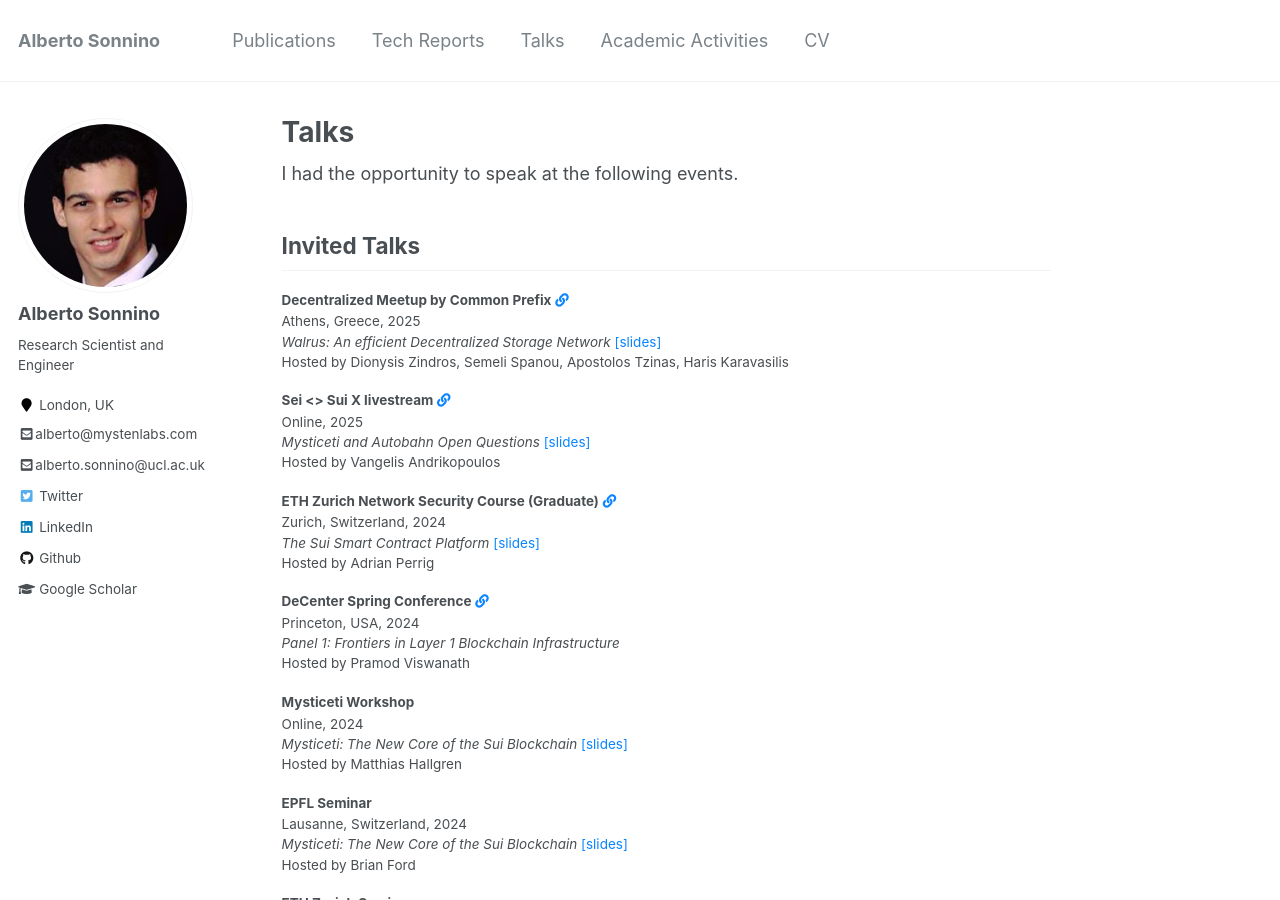
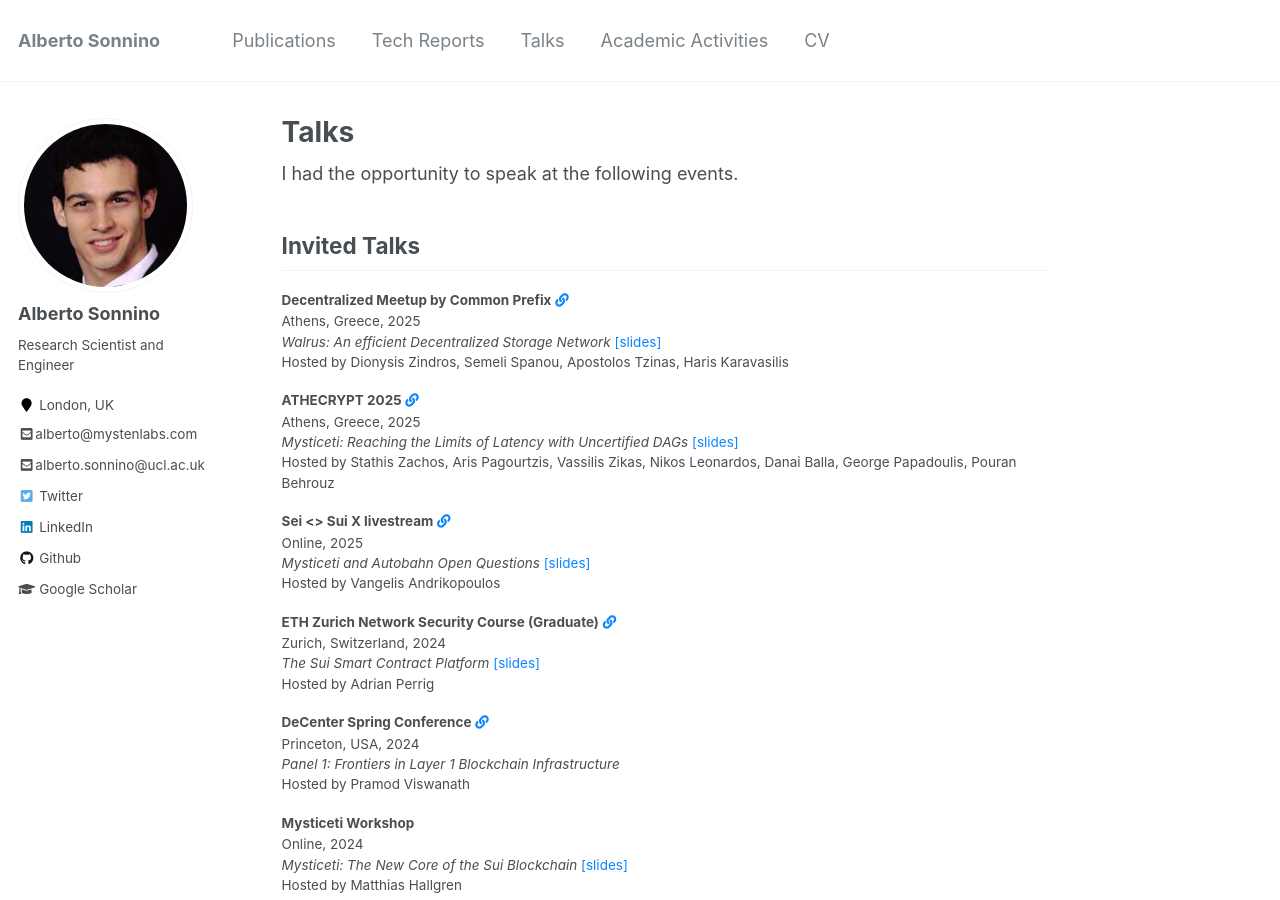
Before and after one commit to asonnino/asonnino.github.io, a Jekyll site: the page built from _pages/talks.md, in a window 1280 px wide and 900 px high. Built offline with Jekyll 4.4.1, drawn with Linux system fonts in a browser that asks for light colours.

Commit message:
feat: Update athenscrypt invite

```diff
--- a/_data/talks.json
+++ b/_data/talks.json
@@ -764,5 +764,16 @@
     "link": "https://x.com/SeiNetwork/status/1930031248736694555",
     "hosts": ["Vangelis Andrikopoulos"],
     "video": "https://x.com/i/broadcasts/1BdGYqoOWlvGX"
-  }
+  },
+  {
+    "category": "invited",
+    "title": "Mysticeti: Reaching the Limits of Latency with Uncertified DAGs",
+    "event": "ATHECRYPT 2025",
+    "location": "Athens, Greece",
+    "date": 2025,
+    "link": "https://corelab.ntua.gr/athecrypt2025/",
+    "hosts": ["Stathis Zachos", "Aris Pagourtzis", "Vassilis Zikas", "Nikos Leonardos", "Danai Balla", "George Papadoulis", "Pouran Behrouz"],
+    "slides": "mysticeti-v8.pdf",
+    "papers": ["mysticeti.pdf"]
+  },
 ]
```
